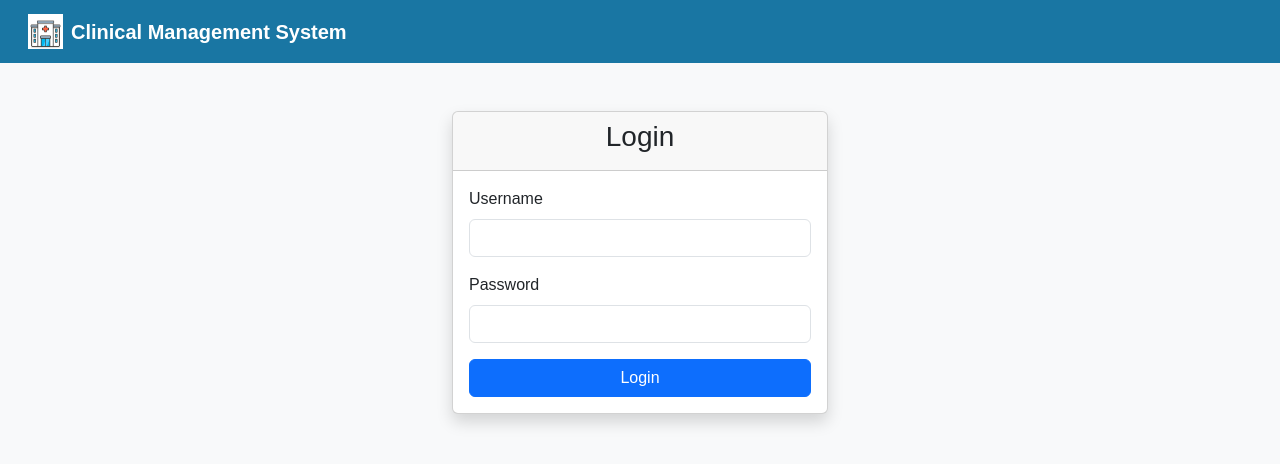
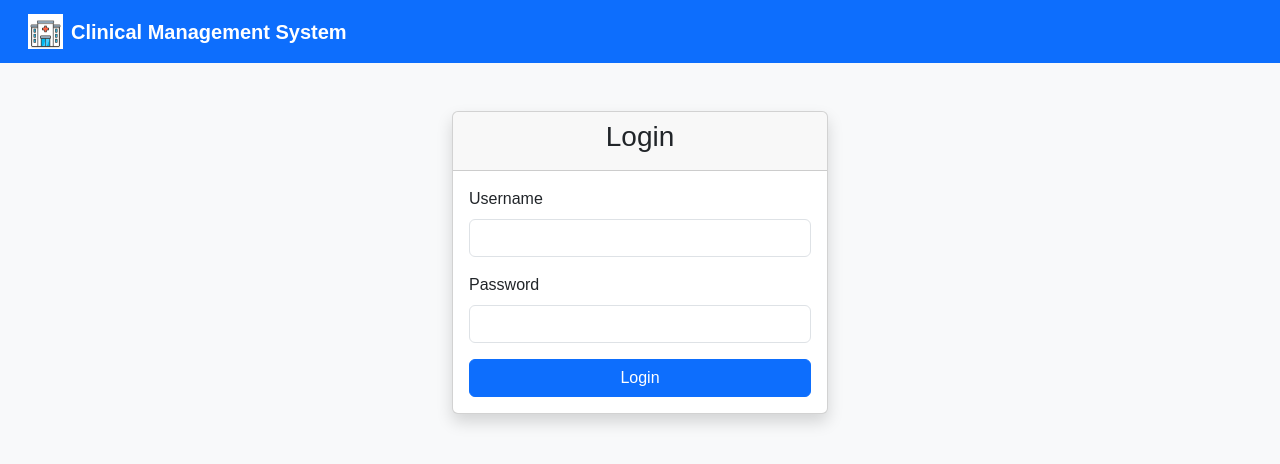
Before and after one commit to Joshnaju/Frontend_cms, a React (Vite) app in the folder CMS_REACT_FRONTEND/: page / in a window 1280 px wide. Shown: the top 464 px of the page. Built offline with nearby package versions, Linux system fonts and the light colour scheme; the HTML template or start-up script is replaced by a standard one.

Commit message:
changed to default primary colour

```diff
--- a/CMS_REACT_FRONTEND/src/components/Navbar.jsx
+++ b/CMS_REACT_FRONTEND/src/components/Navbar.jsx
@@ -49,10 +49,7 @@ function Navbar({ user, setUser }) {
   };
 
   return (
-    <nav
-      className="navbar navbar-expand-lg px-3"
-      style={{ backgroundColor: "#1976A3" }}
-    >
+    <nav className="navbar-expand-lg px-3 navbar navbar-dark bg-primary">
       {/* Logo */}
       <button
         className="btn text-white fw-bold fs-5 d-flex align-items-center"
```
